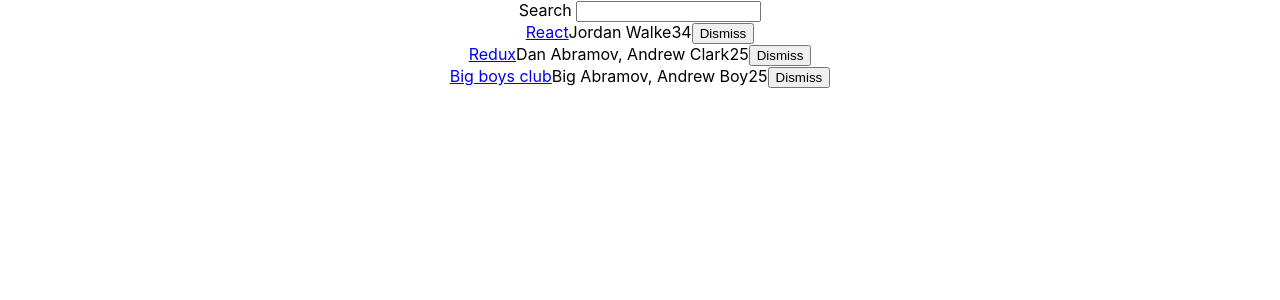
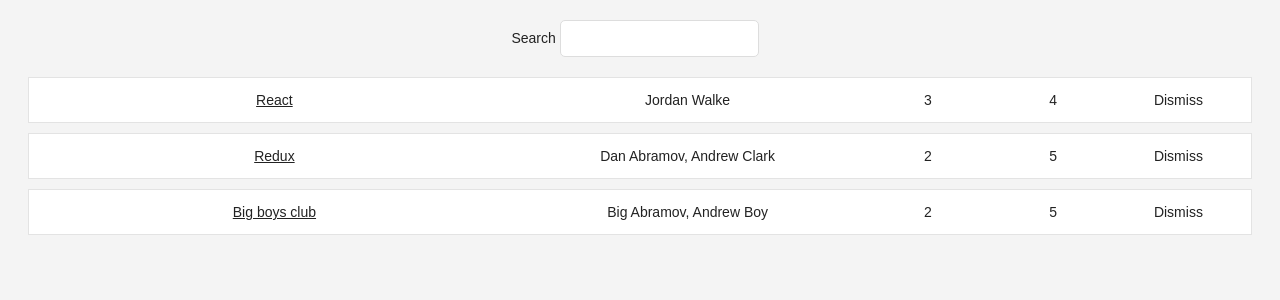
Before and after one commit to zrnorth/react_demos, a React (Create React App) app: page / in a window 1280 px wide. Shown: the top 300 px of the page. Built offline with nearby package versions, Linux system fonts and the light colour scheme.

Commit message:
Added some styling

```diff
--- a/src/App.css
+++ b/src/App.css
@@ -1,32 +1,63 @@
-.App {
+.page {
+  margin: 20px;
+}
+
+.interactions {
   text-align: center;
 }
 
-.App-logo {
-  animation: App-logo-spin infinite 20s linear;
-  height: 40vmin;
+.table {
+  margin: 20px 0;
 }
 
-.App-header {
-  background-color: #282c34;
-  min-height: 100vh;
+.table-header {
   display: flex;
-  flex-direction: column;
-  align-items: center;
-  justify-content: center;
-  font-size: calc(10px + 2vmin);
-  color: white;
+  line-height: 24px;
+  font-size: 16px;
+  padding: 0 10px;
+  justify-content: space-between;
 }
 
-.App-link {
-  color: #61dafb;
+.table-empty {
+  margin: 200px;
+  text-align: center;
+  font-size: 16px;
 }
 
-@keyframes App-logo-spin {
-  from {
-    transform: rotate(0deg);
-  }
-  to {
-    transform: rotate(360deg);
-  }
+.table-row {
+  display: flex;
+  line-height: 24px;
+  white-space: nowrap;
+  margin: 10px 0;
+  padding: 10px;
+  background: #ffffff;
+  border: 1px solid #e3e3e3;
 }
+
+.table-header > span {
+  overflow: hidden;
+  text-overflow: ellipsis;
+  padding: 0 5px;
+}
+
+.table-row > span {
+  overflow: hidden;
+  text-overflow: ellipsis;
+  padding: 0 5px;
+}
+
+.button-inline {
+  border-width: 0;
+  background: transparent;
+  color: inherit;
+  text-align: inherit;
+  -webkit-font-smoothing: inherit;
+  padding: 0;
+  font-size: inherit;
+  cursor: pointer;
+}
+
+.button-active {
+  border-radius: 0;
+  border-bottom: 1px solid #38BB6C;
+}
--- a/src/App.js
+++ b/src/App.js
@@ -63,6 +63,8 @@ class App extends Component {
   render() {
     const { searchTerm, list } = this.state;
     return (
+      <div className="page">
+        <div className="interactions">
           <div className="App">
             <Search
               value={searchTerm}
@@ -75,6 +77,8 @@ class App extends Component {
               pattern={searchTerm}
               onDismiss={this.onDismiss}
             />
+          </div>
+        </div>
       </div>
     );
   }
@@ -90,18 +94,19 @@ const Search = ({ value, onChange, children }) =>
   </form>
 
 const Table = ({ list, pattern, onDismiss })  =>
-  <div>
+  <div className="table">
     {list.filter(isSearched(pattern)).map(item =>
-      <div key={item.objectID}>
-        <span>
+      <div key={item.objectID} className="table-row">
+        <span style={{width: '40%'}}>
           <a href={item.url}>{item.title}</a>
         </span>
-        <span>{item.author}</span>
-        <span>{item.num_comments}</span>
-        <span>{item.points}</span>
-        <span>
+        <span style={{width: '30%'}}>{item.author}</span>
+        <span style={{width: '10%'}}>{item.num_comments}</span>
+        <span style={{width: '10%'}}>{item.points}</span>
+        <span style={{width: '10%'}}>
           <Button
             onClick={() => onDismiss(item.objectID)}
+            className="button-inline"
           >
             Dismiss
           </Button>
--- a/src/index.css
+++ b/src/index.css
@@ -1,14 +1,44 @@
 body {
-  margin: 0;
-  padding: 0;
-  font-family: -apple-system, BlinkMacSystemFont, "Segoe UI", "Roboto", "Oxygen",
-    "Ubuntu", "Cantarell", "Fira Sans", "Droid Sans", "Helvetica Neue",
-    sans-serif;
-  -webkit-font-smoothing: antialiased;
-  -moz-osx-font-smoothing: grayscale;
+  color: #222;
+  background: #f4f4f4;
+  font: 400 14px CoreSans, Arial, sans-serif;
 }
 
-code {
-  font-family: source-code-pro, Menlo, Monaco, Consolas, "Courier New",
-    monospace;
+a {
+  color: #222;
 }
+
+a:hover {
+  text-decoration: underline;
+}
+
+ul, li {
+  list-style: none;
+  padding: 0;
+  margin: 0;
+}
+
+input {
+  padding: 10px;
+  border-radius: 5px;
+  outline: none;
+  margin-right: 10px;
+  border: 1px solid #dddddd;
+}
+
+button {
+  padding: 10px;
+  border-radius: 5px;
+  border: 1px solid #dddddd;
+  background: transparent;
+  color: #808080;
+  cursor: pointer;
+}
+
+button:hover {
+  color: #222;
+}
+
+*:focus {
+  outline: none;
+}
```
Lines whose indentation alone changed are shown as unchanged.
